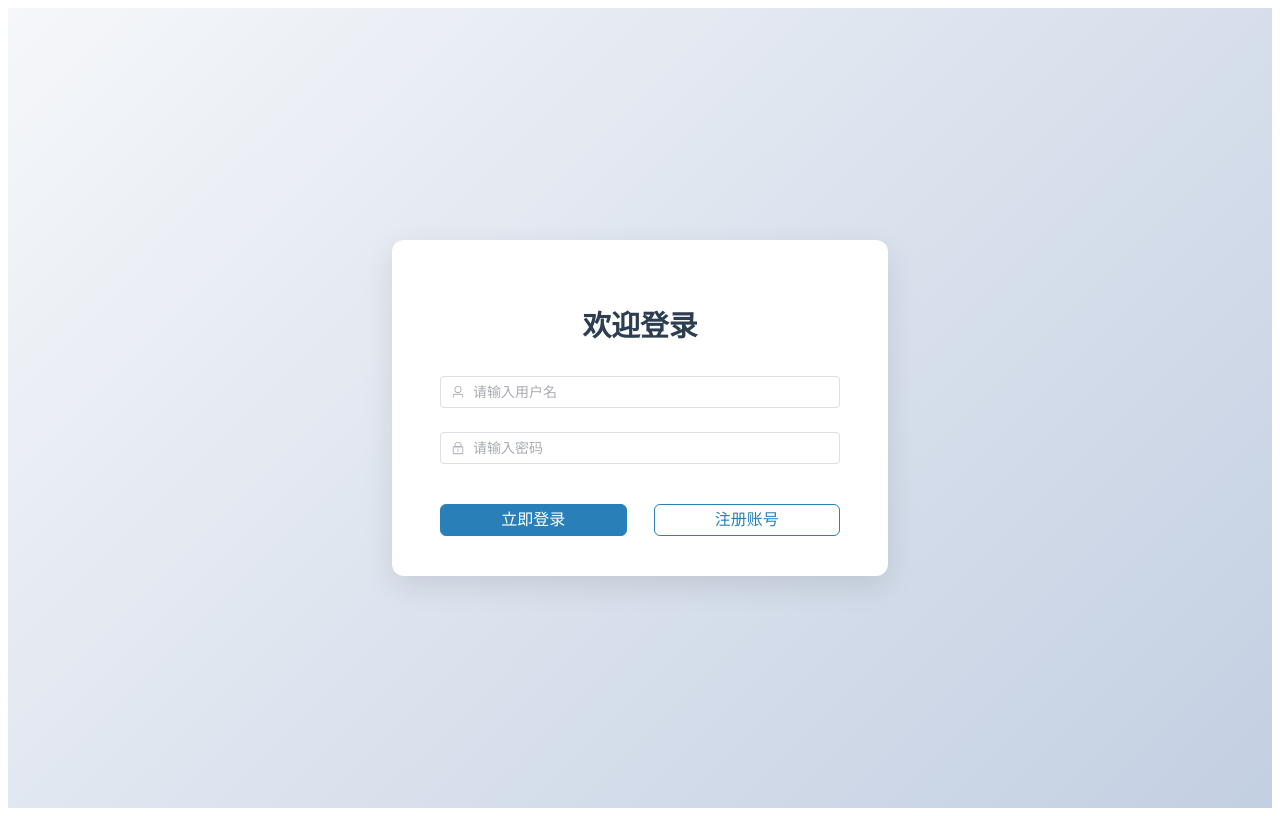
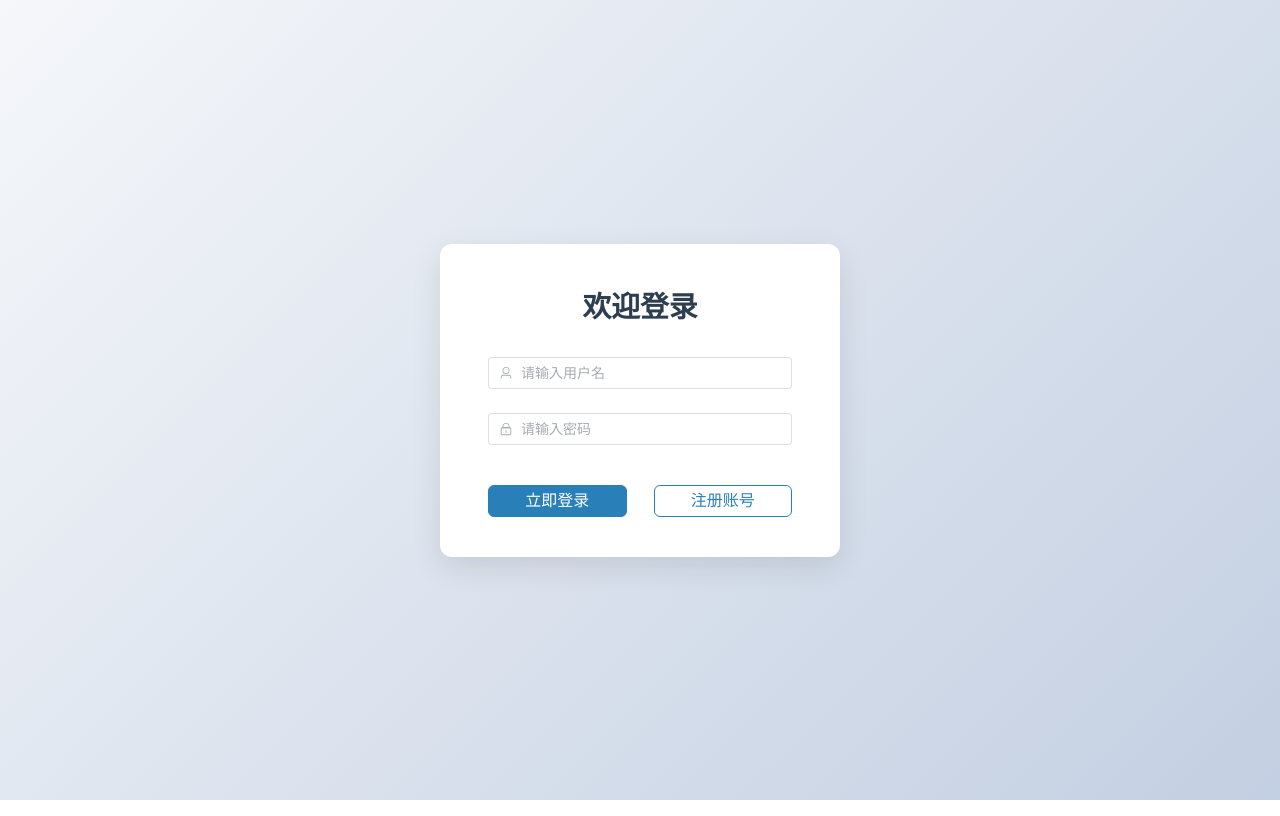
Before and after one commit to madaoQ/AI_chat, a Vue app in the folder front_end/: page /login in a window 1280 px wide. Built offline with nearby package versions, Linux system fonts and the light colour scheme.

Commit message:
layout组件基础静态搭建完成

```diff
--- a/front_end/index.html
+++ b/front_end/index.html
@@ -10,4 +10,11 @@
     <div id="app"></div>
     <script type="module" src="/src/main.ts"></script>
   </body>
+  <style>
+    * {
+    margin: 0;
+    padding: 0;
+    box-sizing: border-box;
+}
+</style>
 </html>
--- a/front_end/src/App.vue
+++ b/front_end/src/App.vue
@@ -28,9 +28,7 @@ div {
 </style> -->
 
 <template>
-  <div>
     <router-view></router-view>
-  </div>
 </template>
 
 <script setup lang="ts">
--- /dev/null
+++ b/front_end/src/layout/index.vue
@@ -0,0 +1,56 @@
+<template>
+  <div class="layout_container">
+    <!-- 左侧菜单 -->
+    <div class="layout_slider">layout_slider</div>
+    <!-- 顶部导航 -->
+     <div class="layout_tabbar">layout_tabbar</div>
+     <!-- 内容展示区 -->
+      <div class="layout_main">
+        layout_main
+        <p style="height: 10000px; background-color: aqua;">hello</p>
+      </div>
+  </div>
+</template>
+
+<script setup lang="ts">
+
+</script>
+
+<style lang="less" scoped>
+
+  .layout_container {
+    width: 100%;
+    height: 100vh;
+    background-color: #f5f5f5;
+
+    .layout_slider {
+      width: @menu-width;
+      height: 100vh;
+      background-color: @menu-bg-color;
+      box-shadow: 2px 0 5px rgba(0, 0, 0, 0.1);
+      float: left;
+    }
+
+    .layout_tabbar {
+      position: fixed;
+      width: calc(100% - @menu-width);
+      height: @top-height;
+      background-color: @top-bg-color;
+      box-shadow: 0 2px 5px rgba(0, 0, 0, 0.1);
+      top: 0%;
+      left: @menu-width;
+      z-index: 999;
+    }
+
+    .layout_main{
+      position: absolute;
+      width: calc(100% - @menu-width);
+      height: calc(100vh - @top-height);
+      left: @menu-width;
+      top: @top-height;
+      background-color: red;
+      padding: 25px;
+      overflow: auto;
+    }
+  }
+</style>
--- a/front_end/src/router/routers.ts
+++ b/front_end/src/router/routers.ts
@@ -2,8 +2,9 @@
 
 // 静态路由
 export const constantRoute = [
+    { path: '/', redirect: '/login' },
     { path: '/login', component: () => import('@/views/login/index.vue'), name: 'login' },
-    { path: '/home', component: () => import('@/views/home/index.vue'), name: 'home' },
+    { path: '/layout', component: () => import('@/layout/index.vue'), name: 'layout' },
     { path: '/404', component: () => import('@/views/404/index.vue'), name: '404' },
     { path: '/:pathMatch(.*)*', redirect: '/404',name: 'any' },
 ]
--- /dev/null
+++ b/front_end/src/styles/scrollBar.css
@@ -0,0 +1,11 @@
+::-webkit-scrollbar {
+  width: 10px;
+}
+::-webkit-scrollbar-track {
+  background-color: #f1f1f1;
+}
+::-webkit-scrollbar-thumb {
+  background-color: #888;
+  border-radius: 5px;
+  width: 10px;
+}
--- /dev/null
+++ b/front_end/src/styles/scrollBar.less
@@ -0,0 +1,13 @@
+// 滚动条样式
+::-webkit-scrollbar {
+    width: 10px; // 滚动条宽度
+}
+::-webkit-scrollbar-track {
+    background-color: #f1f1f1; // 滚动条轨道颜色
+}
+
+::-webkit-scrollbar-thumb {
+    background-color: #888; // 滚动条滑块颜色
+    border-radius: 5px; // 滚动条滑块圆角
+    width: 10px;
+}
--- /dev/null
+++ b/front_end/src/styles/variables.less
@@ -0,0 +1,11 @@
+// 全局变量
+
+//左侧菜单宽度
+@menu-width: 240px;
+//左侧菜单背景颜色
+@menu-bg-color: #283646;
+
+//顶部导航高度
+@top-height: 100px;
+//顶部导航背景颜色
+@top-bg-color: #fff;
--- a/front_end/src/views/login/index.vue
+++ b/front_end/src/views/login/index.vue
@@ -80,7 +80,7 @@ const handleSubmit =async () => {
     //开始加载
     loading.value = true;
     await userStore.userLogin(form);
-    router.push('/home');
+    router.push('/layout');
     //停止加载
     loading.value = false;
     //登陆成功提示信息
--- a/front_end/tsconfig.app.json
+++ b/front_end/tsconfig.app.json
@@ -21,6 +21,6 @@
 
     "types": ["element-plus/global","node","vite/client"]
   },
-  "include": ["src/**/**/*.ts","src/**/**/*.vue","src/**/*.tsx", "src/*.d.ts"],
+  "include": ["src/**/**/*.ts","src/**/**/*.vue","src/**/*.tsx", "src/*.d.ts","src/**/*.less"],
   "exclude": ["node_modules"]
 }
--- a/front_end/vite.config.ts
+++ b/front_end/vite.config.ts
@@ -30,25 +30,15 @@ export default defineConfig({
       '@': path.resolve('./src'),
     }
   },
-  // 全局css
-  // css: {
-  //   preprocessorOptions: {
-  //     less: {
-  //       modifyVars: {
-  //         hack: `true; @import (reference) "${path.resolve("src/assets/css/base.less")}";`,
-  //       },
-  //       javascriptEnabled: true,
-  //     },
-  //   },
-  // },
   css: {
     preprocessorOptions: {
       less: {
       //你的less文件 地址
-        // additionalData: `
-        //   @import "@/assets/styles/variables.less";
-        //   @import "@/assets/styles/mixins.less";
-        // `,
+        additionalData: `
+          @import "@/styles/variables.less";
+          @import "@/styles/scrollBar.less";
+          `,
+          // @import "@/assets/styles/mixins.less";
         javascriptEnabled: true,
       },
     }
```
Also changed, not shown: front_end/src/styles/variables.css (added).
